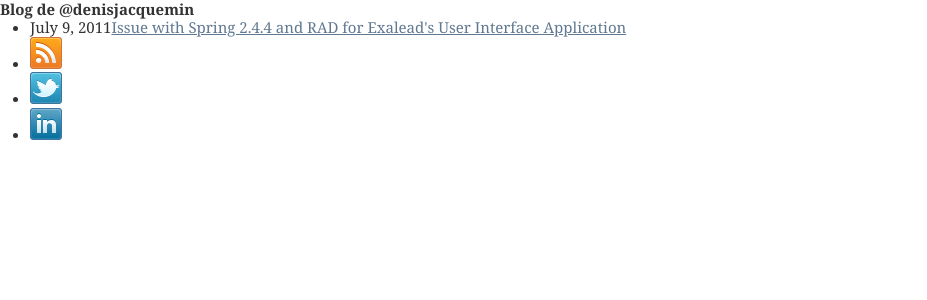
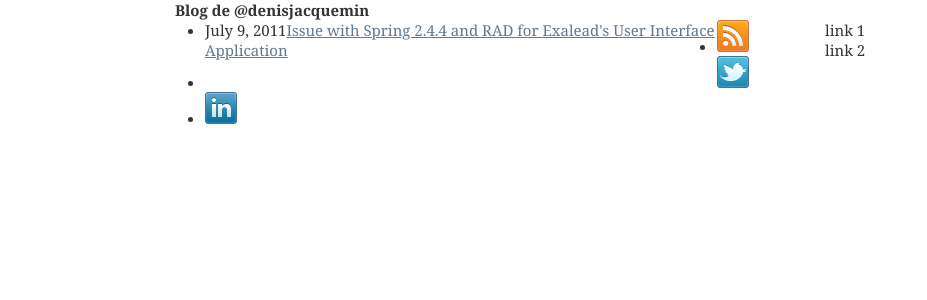
Before and after one commit to denisjacquemin/denisjacquemin.github.com, a Jekyll site: the page built from index.html, in a window 1280 px wide. Shown: the top 300 px of the page, without its empty margins (0-927 px from the left). Built offline with Jekyll 4.4.1, drawn with Linux system fonts in a browser that asks for light colours; nearby versions of some CDN libraries.

Commit message:
layout scaffolding

```diff
--- a/_layouts/default.html
+++ b/_layouts/default.html
@@ -35,11 +35,15 @@
 </head>
 
 <body>
-
+    <div id="container">
         <header>
             <h1>Blog de @denisjacquemin</h1>
         </header>
         <nav>
+            <ul>
+                <li>link 1</li>
+                <li>link 2</li>
+            </ul>
         </nav>
         <section>
             {{ content }}
@@ -48,9 +52,10 @@
             <ul class="connect">
                 <li class="connect-item"><a href="/feed"><img src="/images/feed.png" width="32" height="32" alt="Subscribe"></a></li>
                 <li class="connect-item"><a href="http://twitter.com/denisjacquemin"><img src="/images/twitter.png" width="32" height="32" alt="Twitter"></a></li>
-            <li class="connect-item"><a href="http://www.linkedin.com/in/denisjacquemin"><img src="/images/linkedin.png" width="32" height="32" alt="LinkedIn"></a></li>
+                <li class="connect-item"><a href="http://www.linkedin.com/pub/denis-jacquemin/7/b2b/329"><img src="/images/linkedin.png" width="32" height="32" alt="LinkedIn"></a></li>
             </ul>
         </footer>
+    </div>
 
   <!-- JavaScript at the bottom for fast page loading -->
 
--- a/css/style.css
+++ b/css/style.css
@@ -174,6 +174,24 @@ a:hover { color: #036; }
      font-size: 15px;
  }
 
+ #container {
+     width: 930px;
+     margin: 0 auto;
+     line-height: 20px;
+     text-shadow: 0px 1px white;
+     padding: 0 15px;
+ }
+
+ section {
+     float: left;
+     width: 542px;
+ }
+ nav {
+     float: right;
+      width: 280px;
+ }
+
+
 /**
  * Non-semantic helper classes: please define your styles before this section.
  */
```
Lines whose indentation alone changed are shown as unchanged.
